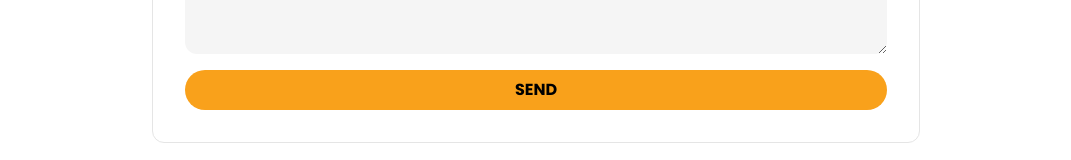
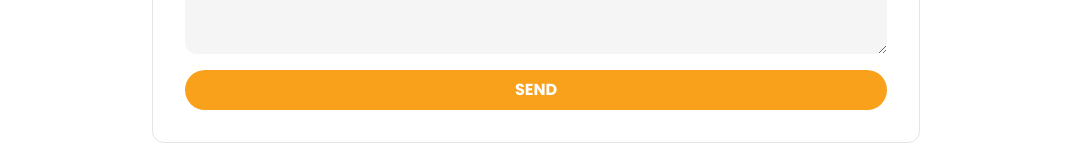
Before and after one commit to iwwan-01/elev8x-website, a Next.js app: page / in a window 1280 px wide. Shown: the part 4357-4517 px from the top of the page, without its empty margins (104-1175 px from the left). Built offline with nearby package versions, Linux system fonts and the light colour scheme.

Commit message:
Minor adjustment

```diff
--- a/src/components/Contact.jsx
+++ b/src/components/Contact.jsx
@@ -105,7 +105,7 @@ const Contact = () => {
                   ></textarea>
                   {/* Send Button */}
                   <input
-                    className='flex justify-center items-center rounded-3xl bg-orange uppercase font-bold cursor-pointer w-full h-10 mt-4 mb-0'
+                    className='flex justify-center items-center rounded-3xl bg-orange uppercase text-white font-bold cursor-pointer w-full h-10 mt-4 mb-0'
                     type='submit'
                     value='Send'
                   />
```
